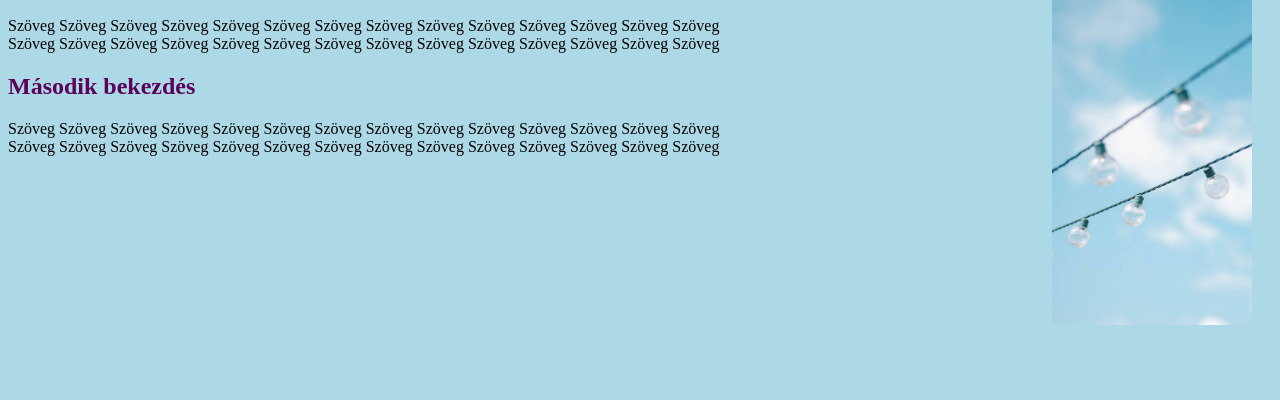
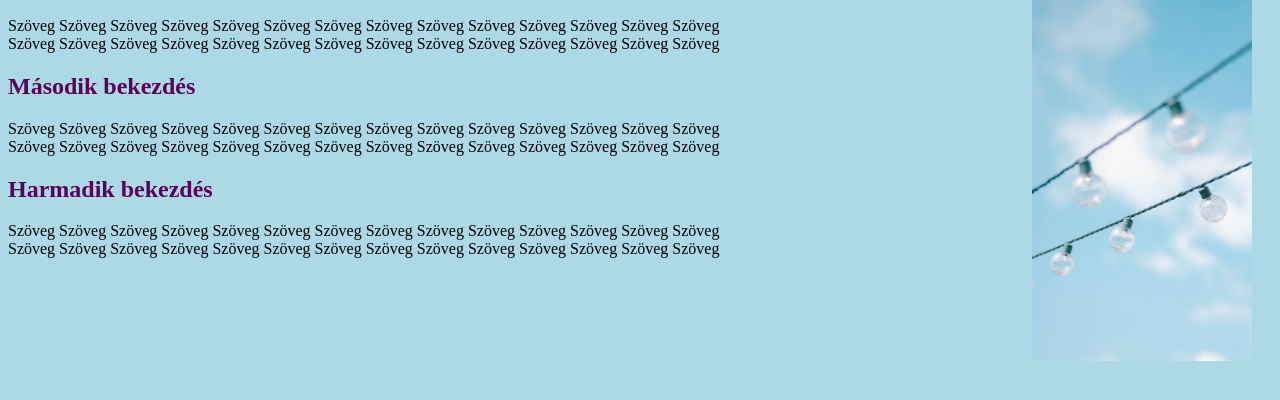
Before and after one commit to Anomaly178/Gyakorlas, a plain HTML site: page index.html in a window 1280 px wide. Shown: the part 110-510 px from the top of the page. Drawn offline with Linux system fonts and the light colour scheme.

Commit message:
Bekezdés

```diff
--- a/index.html
+++ b/index.html
@@ -13,5 +13,7 @@
     <p> Szöveg Szöveg Szöveg Szöveg Szöveg Szöveg Szöveg Szöveg Szöveg Szöveg Szöveg Szöveg Szöveg Szöveg <br>Szöveg Szöveg Szöveg Szöveg Szöveg Szöveg Szöveg Szöveg Szöveg Szöveg Szöveg Szöveg Szöveg Szöveg</p>
     <h2>Második bekezdés</h2>
     <p> Szöveg Szöveg Szöveg Szöveg Szöveg Szöveg Szöveg Szöveg Szöveg Szöveg Szöveg Szöveg Szöveg Szöveg <br>Szöveg Szöveg Szöveg Szöveg Szöveg Szöveg Szöveg Szöveg Szöveg Szöveg Szöveg Szöveg Szöveg Szöveg</p>
+    <h2>Harmadik bekezdés</h2>
+    <p> Szöveg Szöveg Szöveg Szöveg Szöveg Szöveg Szöveg Szöveg Szöveg Szöveg Szöveg Szöveg Szöveg Szöveg <br>Szöveg Szöveg Szöveg Szöveg Szöveg Szöveg Szöveg Szöveg Szöveg Szöveg Szöveg Szöveg Szöveg Szöveg</p>
 </body>
 </html>
--- a/style.css
+++ b/style.css
@@ -10,7 +10,7 @@ h2{
     color: rgb(90, 3, 90);
 }
 img{
-    width: 200px;
+    width: 220px;
     float: right;
     margin-right: 20px;
 }
```
